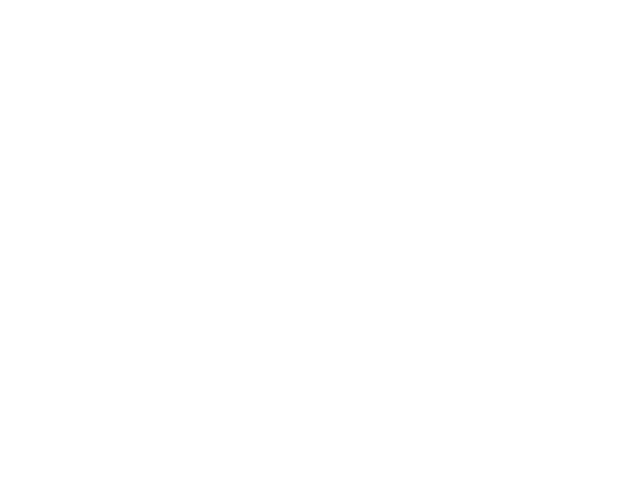
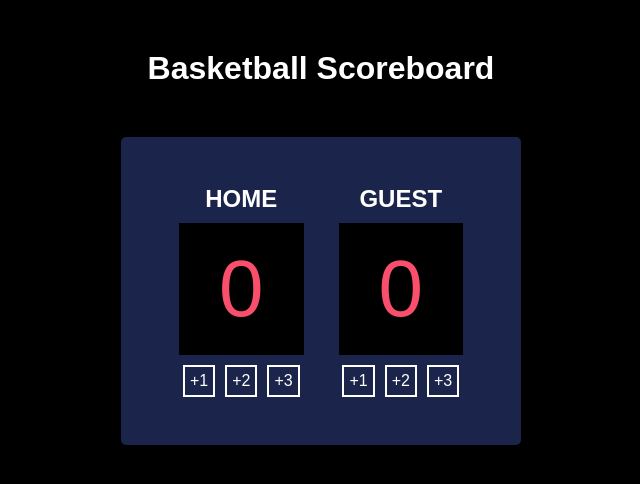
Before and after one commit to 3vilBonobo/Basketball_Scoreboard, a plain HTML site: page index.html in a window 1280 px wide. Shown: the whole page, without its empty margins (319-959 px from the left). Drawn offline with Linux system fonts and the light colour scheme; a web font is replaced by a local one.

Commit message:
basic styling

```diff
--- a/index.html
+++ b/index.html
@@ -4,8 +4,31 @@
     <meta charset="UTF-8" />
     <meta name="viewport" content="width=device-width, initial-scale=1.0" />
     <link rel="stylesheet" href="styles.css" />
+    <link href="https://fonts.cdnfonts.com/css/cursed-timer-ulil" rel="stylesheet">
     <script src="script.js" defer></script>
     <title>Basketball Scoreboard</title>
   </head>
-  <body></body>
+  <body>
+    <h1 class="title">Basketball Scoreboard</h1>
+    <div class="scoreboard-container">
+      <div class= score-container">
+        <h2 class="label">Home</h2>
+        <div class="score">0</div>
+        <div class="btn-container">
+          <div class="onePointer btn">+1</div>
+          <div class="twoPointer btn">+2</div>
+          <div class="threePointer btn">+3</div>
+        </div>
+      </div>
+      <div class= score-container">
+        <h2 class="label">Guest</h2>
+        <div class="score">0</div>
+        <div class="btn-container">
+          <div class="onePointer btn">+1</div>
+          <div class="twoPointer btn">+2</div>
+          <div class="threePointer btn">+3</div>
+        </div>
+      </div>
+    </div>
+  </body>
 </html>
--- a/styles.css
+++ b/styles.css
@@ -1,5 +1,75 @@
+@import url('https://fonts.cdnfonts.com/css/cursed-timer-ulil');
+
+:root {
+  /* Colors */
+  --darkBlue: #1b244a;
+  --pink: #f94f6d;
+  --black: #000;
+  --white: #fff;
+}
+
 * {
   margin: 0;
   padding: 0;
   box-sizing: border-box;
 }
+
+body {
+  font-family: Arial, Helvetica, sans-serif;
+  background-color: var(--black);
+  height: 100vh;
+  display: flex;
+  flex-direction: column;
+  align-items: center;
+}
+.title {
+  color: var(--white);
+  margin-block: 50px;
+}
+.scoreboard-container {
+  background-color: var(--darkBlue);
+  display: flex;
+  align-items: center;
+  justify-content: space-between;
+  width: 400px;
+  padding: 3rem;
+  border-radius: 5px;
+}
+
+.score-container {
+  font-family: 'Cursed Timer ULiL', sans-serif;
+  display: flex;
+  flex-direction: column;
+  align-items: center;
+  justify-content: space-between;
+}
+
+.label {
+  color: var(--white);
+  text-transform: uppercase;
+  text-align: center;
+}
+.score {
+  font-size: 5rem;
+  background-color: var(--black);
+  color: var(--pink);
+  text-align: center;
+  padding: 20px 40px;
+  margin: 10px;
+}
+.btn-container {
+  display: flex;
+  align-items: center;
+  justify-content: center;
+}
+
+.btn {
+  color: var(--white);
+  padding: 5px;
+  margin-inline: 5px;
+  border: 2px solid var(--white);
+}
+
+.btn:hover {
+  cursor: pointer;
+}
```
